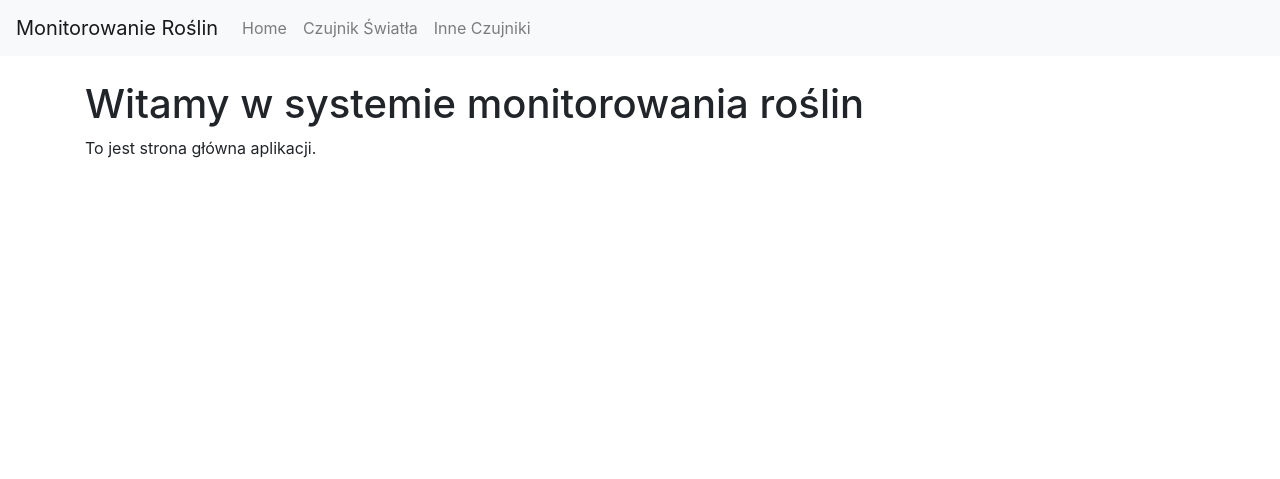
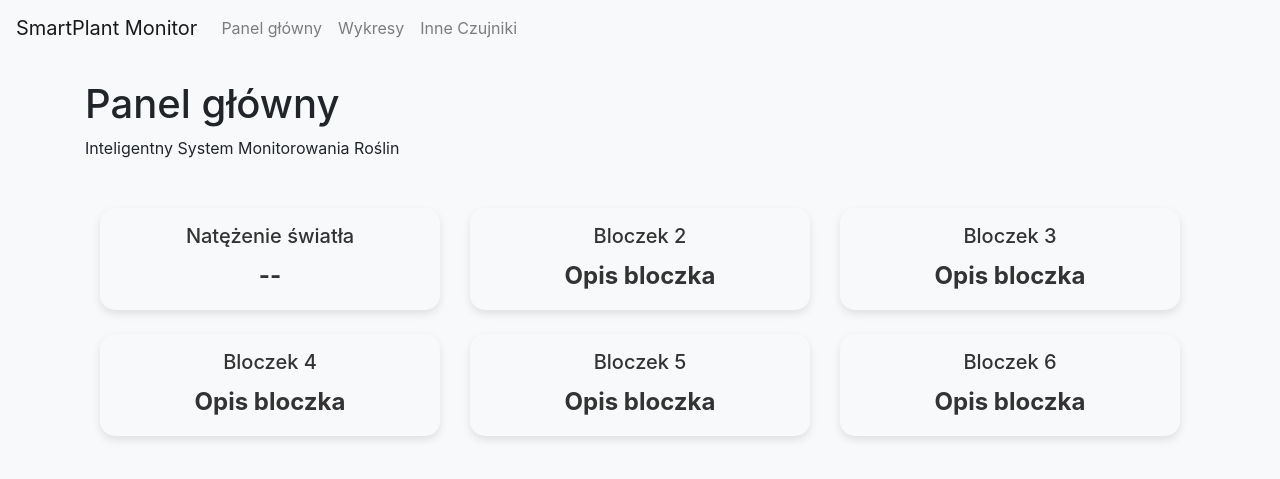
Before and after one commit to swirky/smart_system_plant_monitor, a Flask app: page / in a window 1280 px wide. Shown: the top 479 px of the page. Run offline with Flask 3, Linux system fonts and the light colour scheme; some libraries are stand-ins or nearby versions.

Commit message:
Trzeci commit 14 listopad

```diff
--- a/app.py
+++ b/app.py
@@ -60,8 +60,12 @@ def collect_sensor_data():
 
 
 @app.route('/')
-def index():
-    return render_template('index.html')
+def main_panel():
+    return render_template('main_panel.html')
+
+@app.route('/test')
+def test():
+    return render_template('test.html')
 
 @app.route('/light_sensor')
 def light_sensor():
@@ -78,4 +82,4 @@ if __name__ == '__main__':
     #if os.environ.get("WERKZEUG_RUN_MAIN") == "true":
         # Uruchamiamy zadania w tle tylko w głównym procesie
     socketio.start_background_task(target=collect_sensor_data)
-    socketio.run(app, host="0.0.0.0", port=5000, debug=False)
+    socketio.run(app, host="0.0.0.0", port=5000, debug=True)
--- /dev/null
+++ b/static/css/styles.css
@@ -0,0 +1,52 @@
+body{
+    background-color: #f8f9fa;
+}
+
+
+/* Podstawowe stylowanie bloczków (sensor-card) */
+.sensor-card {
+    background-color: #f8f9fa; /* Kolor tła bloczka, możesz zmienić na dowolny inny */
+    color: #333; /* Kolor tekstu wewnątrz bloczka */
+    padding: 20px; /* Dodatkowy odstęp wewnątrz bloczka */
+    border-radius: 15px; /* Zaokrąglenie rogów bloczka */
+    box-shadow: 0 4px 8px rgba(0, 0, 0, 0.1); /* Dodanie delikatnego cienia */
+    transition: transform 0.2s, box-shadow 0.2s; /* Animacja przy najechaniu */
+    width: 100%; /* Ustawienie pełnej szerokości dla responsywności */
+}
+
+/* Efekt najechania na bloczek */
+.sensor-card:hover {
+    transform: scale(1.05); /* Powiększenie bloczka przy najechaniu */
+    box-shadow: 0 6px 12px rgba(0, 0, 0, 0.2); /* Intensywniejszy cień */
+}
+
+/* Kolorystyka dla różnych typów czujników */
+.bg-temperature {
+    background-color: #ffcccc; /* Czerwonawe tło dla bloczka temperatury */
+}
+
+.bg-humidity {
+    background-color: #ccffcc; /* Zielonkawe tło dla bloczka wilgotności */
+}
+
+.bg-light {
+    background-color: #fff4cc; /* Żółtawe tło dla bloczka natężenia światła */
+}
+
+/* Tekst wyśrodkowany i duży */
+.sensor-card h4 {
+    font-size: 1.25rem;
+    margin-bottom: 10px;
+}
+
+.sensor-card p{
+    font-size: 1.5rem; /* Większy rozmiar tekstu dla wartości */
+    font-weight: bold;
+    margin-bottom: 0;
+}
+
+/* Stylizacja ikon wewnątrz bloczka */
+.icon-large {
+    font-size: 2.5rem; /* Rozmiar ikony */
+    margin-bottom: 10px;
+}
--- a/templates/base.html
+++ b/templates/base.html
@@ -3,22 +3,23 @@
 <head>
     <meta charset="UTF-8">
     <meta name="viewport" content="width=device-width, initial-scale=1.0">
-    <title>Smart System Monitorowania Roślin</title>
+    <title></title>
     <link rel="stylesheet" href="https://stackpath.bootstrapcdn.com/bootstrap/4.5.2/css/bootstrap.min.css">
+    <link rel="stylesheet" href="{{ url_for('static', filename='css/styles.css') }}">
 </head>
 <body>
     <nav class="navbar navbar-expand-lg navbar-light bg-light">
-        <a class="navbar-brand" href="/">Monitorowanie Roślin</a>
+        <a class="navbar-brand" href="/">SmartPlant Monitor</a>
         <button class="navbar-toggler" type="button" data-toggle="collapse" data-target="#navbarNav" aria-controls="navbarNav" aria-expanded="false" aria-label="Toggle navigation">
             <span class="navbar-toggler-icon"></span>
         </button>
         <div class="collapse navbar-collapse" id="navbarNav">
             <ul class="navbar-nav">
                 <li class="nav-item">
-                    <a class="nav-link" href="/">Home</a>
+                    <a class="nav-link" href="/">Panel główny</a>
                 </li>
                 <li class="nav-item">
-                    <a class="nav-link" href="/light_sensor">Czujnik Światła</a>
+                    <a class="nav-link" href="/light_sensor">Wykresy</a>
                 </li>
                 <li class="nav-item">
                     <a class="nav-link" href="/other_sensors">Inne Czujniki</a>
--- a/templates/index.html
+++ /dev/null
@@ -1,6 +0,0 @@
-{% extends "base.html" %}
-
-{% block content %}
-    <h1>Witamy w systemie monitorowania roślin</h1>
-    <p>To jest strona główna aplikacji.</p>
-{% endblock %}
--- /dev/null
+++ b/templates/main_panel.html
@@ -0,0 +1,85 @@
+{% extends "base.html" %}
+
+{%block title%} Panel główny {%endblock%}
+
+{% block content %}
+    <h1>Panel główny</h1>
+    <p>Inteligentny System Monitorowania Roślin</p>
+
+    <div class="container mt-5">
+        <div class="row" id="sortable-grid">
+            <!-- Bloczek 1 -->
+            <div class="col-lg-4 col-md-6 col-sm-12 mb-4 d-flex justify-content-center">
+                <div class="sensor-card bg-light p-3 text-center">
+                    <h4>Natężenie światła</h4>
+                    <p id="LightSensorLuxValue">--</p>
+
+                </div>
+            </div>
+
+            <!-- Bloczek 2 -->
+            <div class="col-lg-4 col-md-6 col-sm-12 mb-4 d-flex justify-content-center">
+                <div class="sensor-card bg-light p-3 text-center">
+                    <h4>Bloczek 2</h4>
+                    <p>Opis bloczka</p>
+                </div>
+            </div>
+
+            <!-- Bloczek 3 -->
+            <div class="col-lg-4 col-md-6 col-sm-12 mb-4 d-flex justify-content-center">
+                <div class="sensor-card bg-light p-3 text-center">
+                    <h4>Bloczek 3</h4>
+                    <p>Opis bloczka</p>
+                </div>
+            </div>
+
+            <!-- Bloczek 4 -->
+            <div class="col-lg-4 col-md-6 col-sm-12 mb-4 d-flex justify-content-center">
+                <div class="sensor-card bg-light p-3 text-center">
+                    <h4>Bloczek 4</h4>
+                    <p>Opis bloczka</p>
+                </div>
+            </div>
+
+            <!-- Bloczek 5 -->
+            <div class="col-lg-4 col-md-6 col-sm-12 mb-4 d-flex justify-content-center">
+                <div class="sensor-card bg-light p-3 text-center">
+                    <h4>Bloczek 5</h4>
+                    <p>Opis bloczka</p>
+                </div>
+            </div>
+
+            <!-- Bloczek 6 -->
+            <div class="col-lg-4 col-md-6 col-sm-12 mb-4 d-flex justify-content-center">
+                <div class="sensor-card bg-light p-3 text-center">
+                    <h4>Bloczek 6</h4>
+                    <p>Opis bloczka</p>
+                </div>
+            </div>
+        </div>
+    </div>
+
+    <!-- SortableJS -->
+    <script src="https://cdnjs.cloudflare.com/ajax/libs/Sortable/1.14.0/Sortable.min.js"></script>
+    <script>
+        // Inicjalizacja SortableJS na elemencie o id "sortable-grid"
+        document.addEventListener("DOMContentLoaded", function() {
+            const grid = document.getElementById('sortable-grid');
+            Sortable.create(grid, {
+                animation: 150, // Czas trwania animacji
+                ghostClass: 'sortable-ghost' // Klasa dodana do przeciąganego elementu
+            });
+        });
+    </script>
+
+    <script src="https://cdnjs.cloudflare.com/ajax/libs/socket.io/4.0.1/socket.io.min.js"></script>
+    <script>
+        document.addEventListener("DOMContentLoaded", function() {
+            const socket = io();
+
+            socket.on('sensor_data', function(data) {
+                document.getElementById("LightSensorLuxValue").innerText = data.lux;
+            });
+        });
+    </script>
+{% endblock %}
```
Also changed, not shown: templates/test.html (added, +56 -0 lines).
